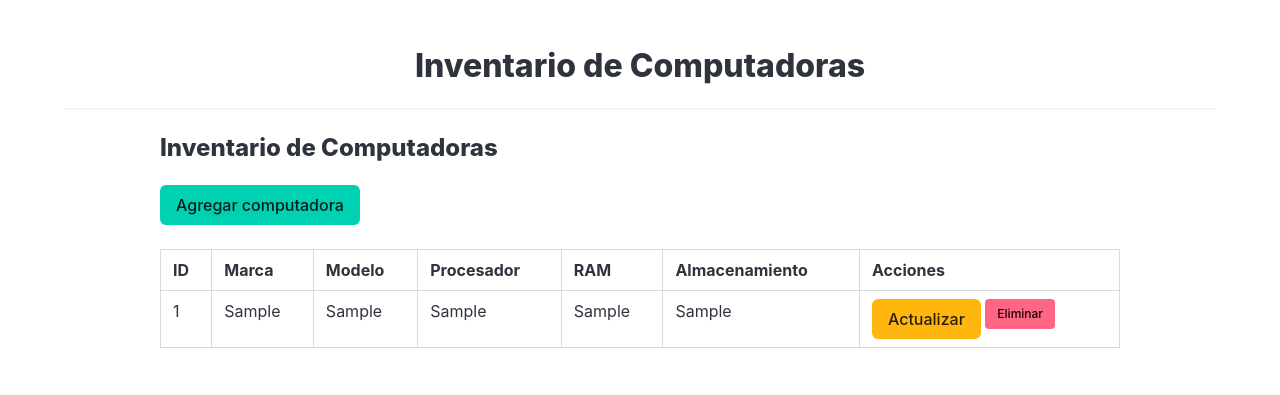
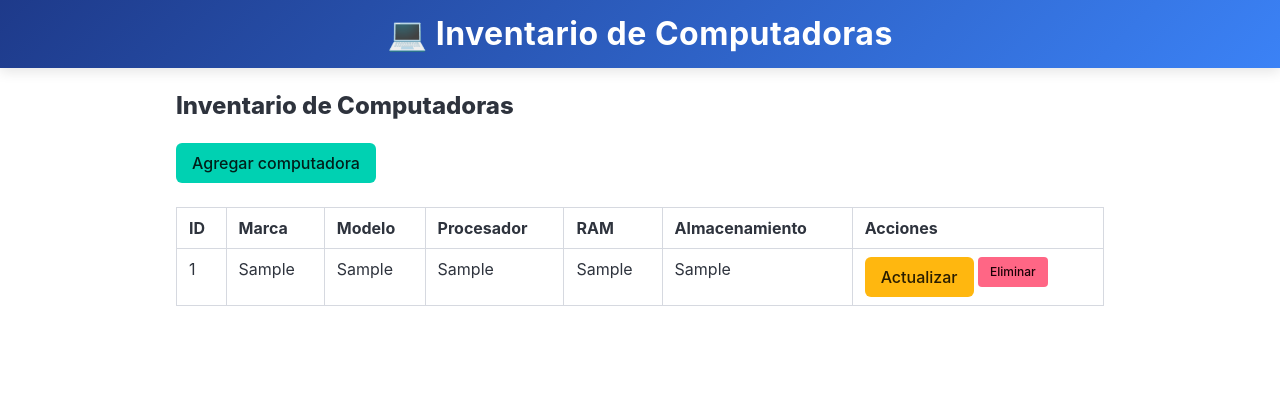
Before and after one commit to Garcia-Perez-Emiliano/CN2_COMPUTADORAS, a Flask app: page /computadoras in a window 1280 px wide. Shown: the top 395 px of the page. Run offline with Flask 3, Linux system fonts and the light colour scheme; tables that the repository leaves empty hold one stand-in row (values such as "Sample post").

Commit message:
feat: actualizar estilos y degradado en encabezado base.html

```diff
--- a/templates/base.html
+++ b/templates/base.html
@@ -3,36 +3,35 @@
 
 <head>
     <meta charset="UTF-8">
-
     <meta name="viewport" content="width=device-width, initial-scale=1.0">
-
-    <link rel="stylesheet"
-          href="https://cdn.jsdelivr.net/npm/bulma@1.0.0/css/bulma.min.css">
-
+    <link rel="stylesheet" href="https://cdn.jsdelivr.net/npm/bulma@1.0.0/css/bulma.min.css">
     <title>{% block title %}{% endblock %}</title>
+    <style>
+        .custom-navbar {
+            background: linear-gradient(135deg, #1e3a8a 0%, #3b82f6 100%);
+            box-shadow: 0 4px 12px rgba(0, 0, 0, 0.1);
+        }
+        .custom-title {
+            color: #ffffff !important;
+            font-weight: 700;
+            letter-spacing: 0.5px;
+        }
+    </style>
 </head>
 
 <body>
 
-    <section class="section">
+    <header class="custom-navbar py-4 mb-5">
+        <div class="container has-text-centered">
+            <h1 class="title custom-title mb-0">
+                💻 Inventario de Computadoras
+            </h1>
+        </div>
+    </header>
 
-        <div class="container">
-
-            <h1 class="title has-text-centered">
-                Inventario de Computadoras
-            </h1>
-
-            <hr>
-
-            <div class="container is-max-desktop">
-
-                {% block content %}{% endblock %}
-
-            </div>
-
-        </div>
-
-    </section>
+    <main class="container is-max-desktop px-4">
+        {% block content %}{% endblock %}
+    </main>
 
 </body>
 
```
